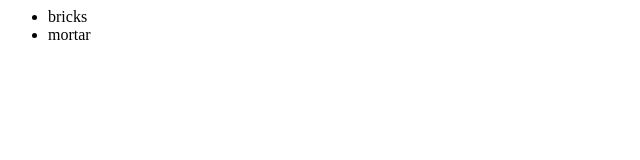
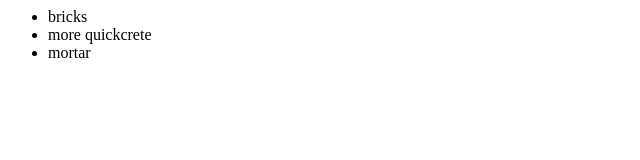
Before and after one commit to idiotflakes/newGitTest, a plain HTML site: page index.html in a window 1280 px wide. Shown: the whole page, without its empty margins (0-640 px from the left). Drawn offline with Linux system fonts and the light colour scheme.

Commit message:
added changes

```diff
--- a/index.html
+++ b/index.html
@@ -3,6 +3,7 @@
 		<div>
 			<ul>
 				<li>bricks</li>
+				<li>more quickcrete</li>
 				<li>mortar</li>
 			</ul>
 		</div>
```
